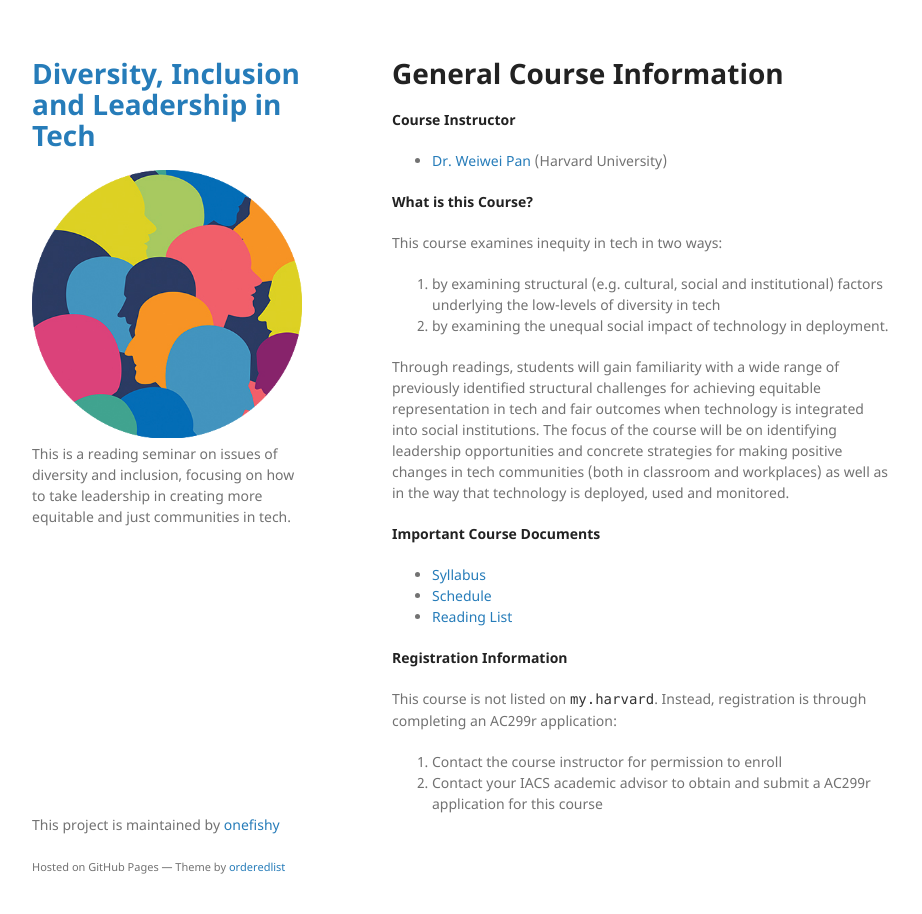
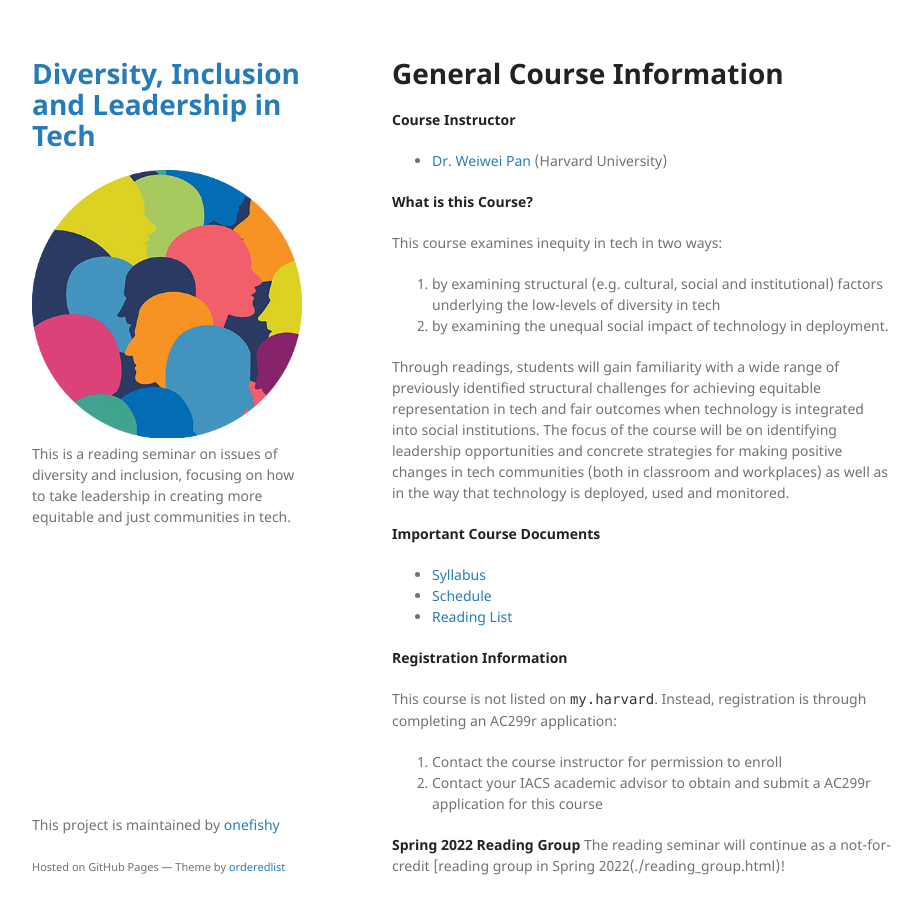
Before and after one commit to onefishy/DIL_in_tech, a Jekyll site: the page built from index.md, in a window 1280 px wide and 946 px high. Shown: the top 914 px of the window, without its empty margins (178-1100 px from the left). Built offline with Jekyll 4.4.1, drawn with Linux system fonts in a browser that asks for light colours; our own code applies the rules of GitHub Pages for plain Markdown files.

Commit message:
Update index.md

```diff
--- a/index.md
+++ b/index.md
@@ -23,3 +23,6 @@ Through readings, students will gain familiarity with a wide range of previously
 This course is not listed on `my.harvard`. Instead, registration is through completing an AC299r application:
 1. Contact the course instructor for permission to enroll
 2. Contact your IACS academic advisor to obtain and submit a AC299r application for this course
+
+**Spring 2022 Reading Group**
+The reading seminar will continue as a not-for-credit [reading group in Spring 2022(./reading_group.html)!
```
